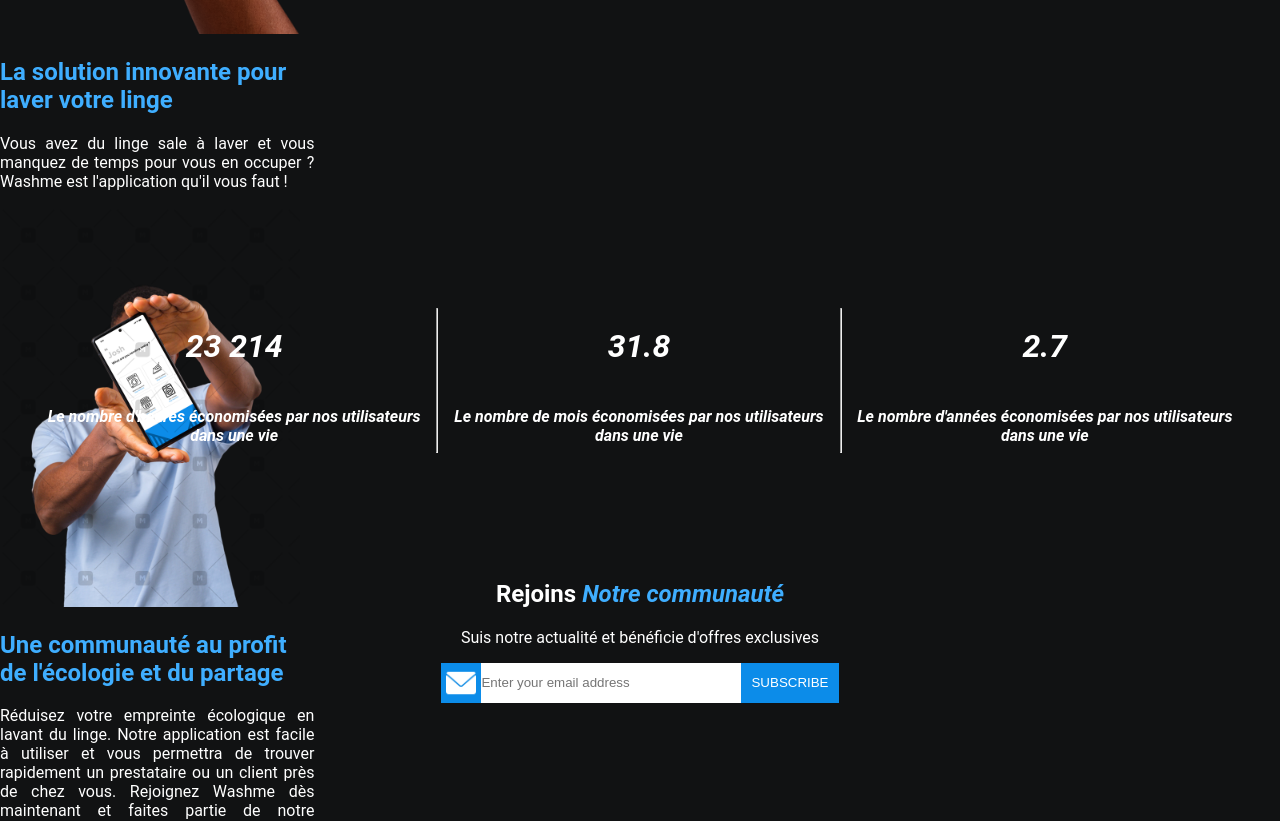
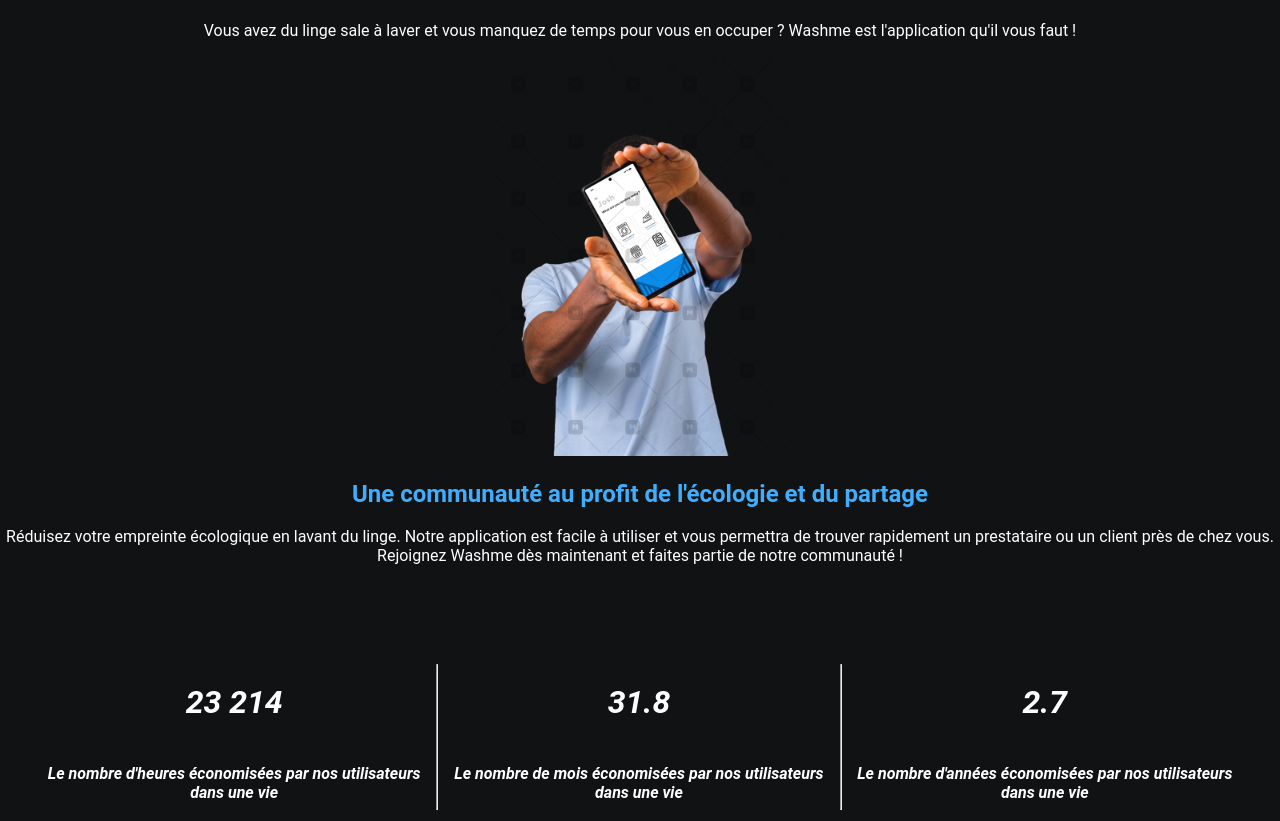
Before and after one commit to julienBelinga/Landing-page-WashMe, a Next.js app in the folder washme/: page / in a window 1280 px wide. Shown: the part 1300-2121 px from the top of the page. Built offline with nearby package versions, Linux system fonts and the light colour scheme.

Commit message:
fix parallax

```diff
--- a/washme/src/styles/global.scss
+++ b/washme/src/styles/global.scss
@@ -45,14 +45,6 @@
 }
 
 @media screen and (min-width: 1024px){
-
-    #desktop{
-        display: grid;
-    }
-    #mobile{
-        display: none;
-    }
-
 }
 
 @media screen and (max-width: 1024px){
--- a/washme/src/styles/newsletter.scss
+++ b/washme/src/styles/newsletter.scss
@@ -1,6 +1,4 @@
 #newsletter{
-    position: absolute;
-    top: 220vh;
     width: 100%;
 
     .newsletter-container{
--- a/washme/src/styles/screen.scss
+++ b/washme/src/styles/screen.scss
@@ -8,9 +8,12 @@
     }
 }
 
+#screen{
+    text-align: center;
+}
+
 .screenshot{
     animation-name: fadeIn;
-    height: 92vh;
     width: auto;
     animation-duration: 1.5s;
     animation-fill-mode: forwards;
--- a/washme/src/styles/statistic.scss
+++ b/washme/src/styles/statistic.scss
@@ -3,9 +3,8 @@
   justify-content: space-around;
   width: 95%;
   margin-left: 2.5%;
+  margin-top: 75px;
   text-align: center;
-  position: absolute;
-  top: 200vh;
 
   .stat-container{
       display: grid;
--- a/washme/src/styles/textBlock.scss
+++ b/washme/src/styles/textBlock.scss
@@ -1,22 +1,9 @@
 .text-block{
     position: relative;
-    width: calc((96% - 600px) / 2);
+    text-align: center;
     top: 35%;
 
     h2{
         color: rgb(63, 174, 255);
     }
-
-    p{
-        text-align: justify;
-    }
 }
-
-.text-left{
-    margin-left: 2vw;
-}
-
-.text-right{
-    position: fixed;
-    right: 3.5vw;
-}
```
Also changed, not shown: washme/src/components/multiple-screen.js (+8 -8 lines).
